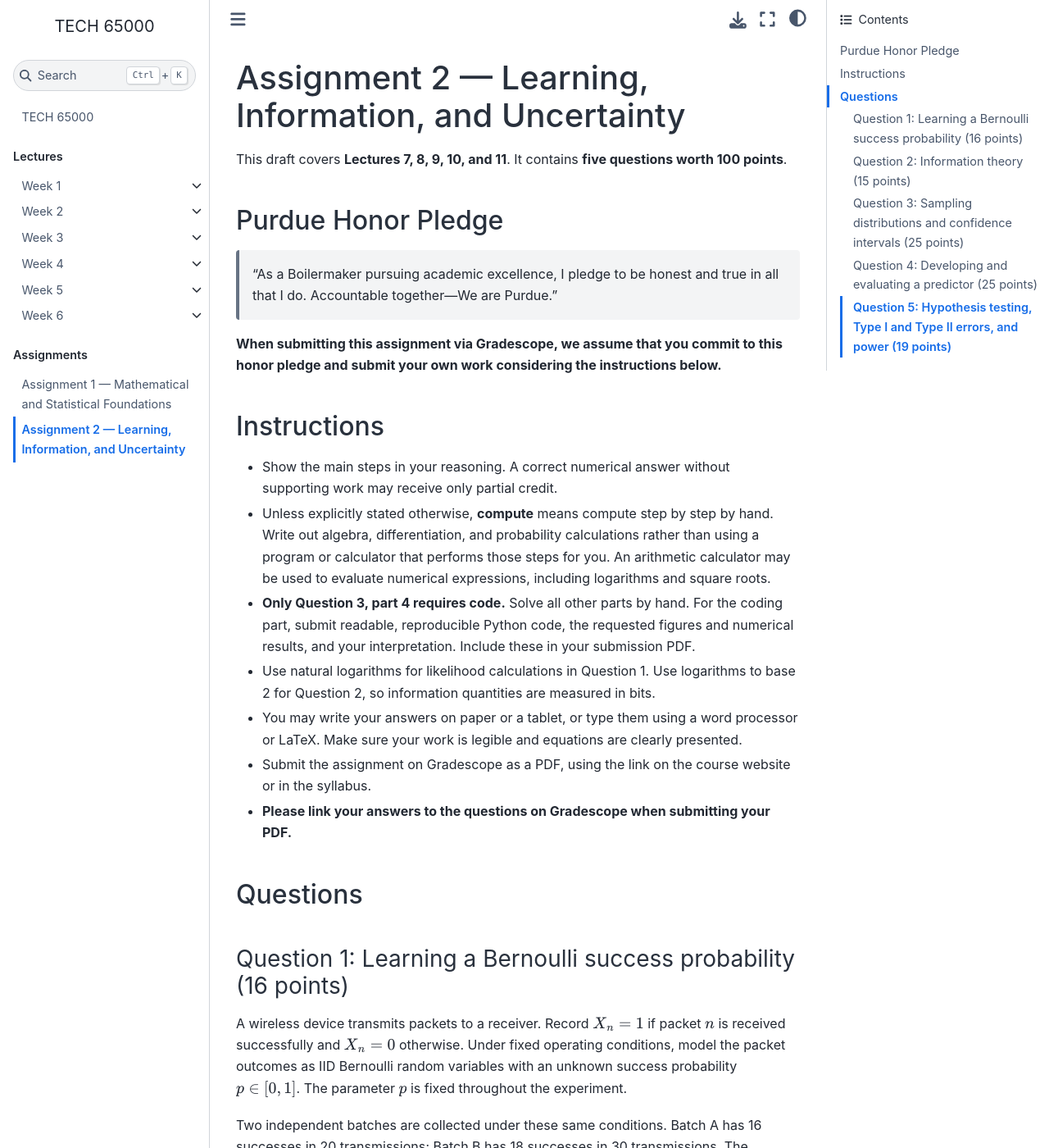
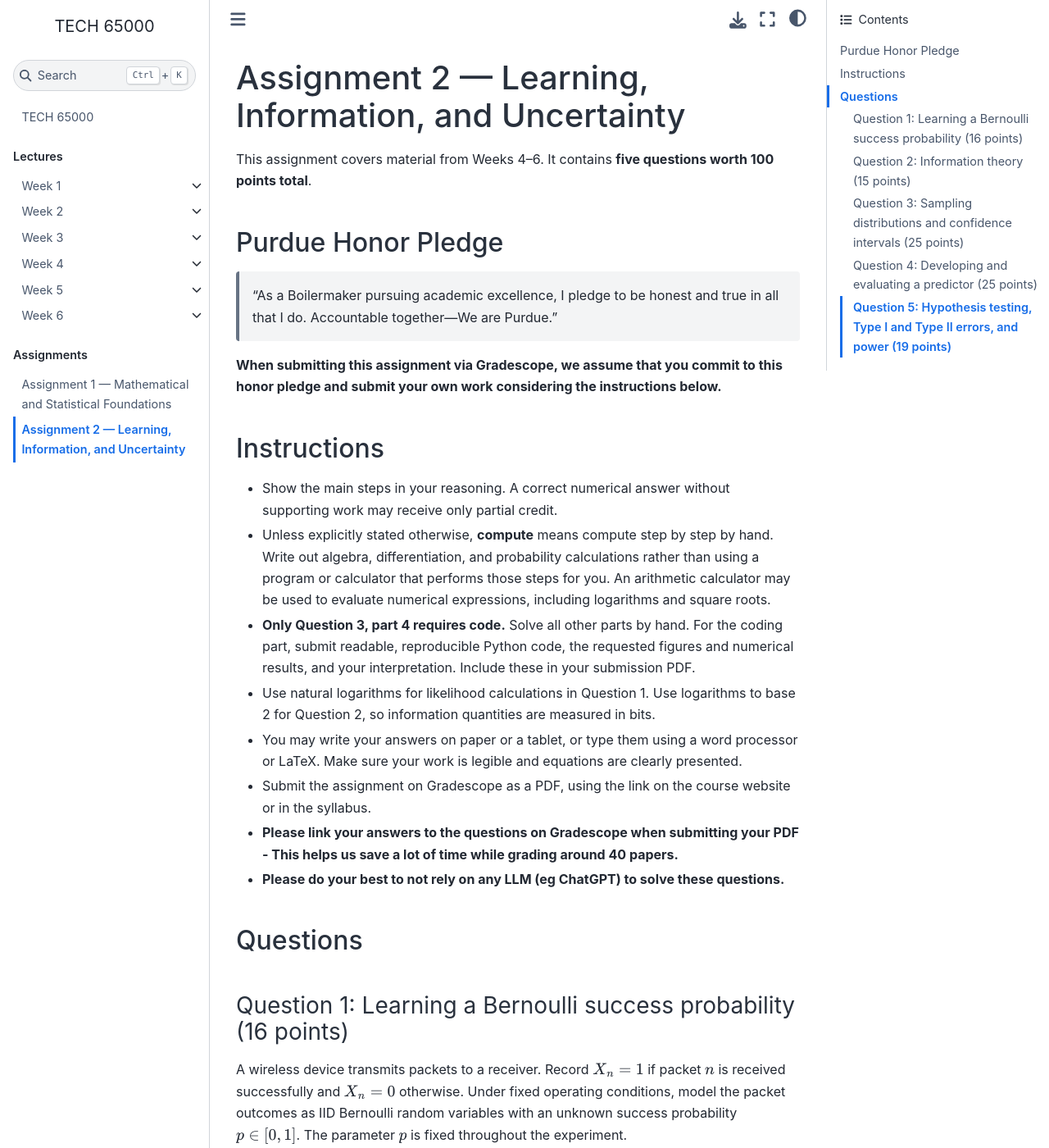
Before and after one commit to DTECH-650/DTECH-650.github.io, a Jupyter Book: the page built from assignments/assignment2.md, in a window 1280 px wide and 1400 px high. Shown: the whole window at 82% size. Built offline with Jupyter Book 1.0.4 settings and Sphinx 7.4.7 and the Sphinx Book theme 1.1.4, drawn with Linux system fonts in a browser that asks for light colours; pages that are not in the unit, such as notebooks, are missing from menus.

Commit message:
Update public Assignment 2 instructions

```diff
--- a/assignments/assignment2.md
+++ b/assignments/assignment2.md
@@ -1,6 +1,6 @@
 # Assignment 2 — Learning, Information, and Uncertainty
 
-This draft covers **Lectures 7, 8, 9, 10, and 11**. It contains **five questions worth 100 points**.
+This assignment covers material from Weeks 4–6. It contains **five questions worth 100 points total**.
 
 ## Purdue Honor Pledge
 
@@ -16,7 +16,8 @@ This draft covers **Lectures 7, 8, 9, 10, and 11**. It contains **five questions
 - Use natural logarithms for likelihood calculations in Question 1. Use logarithms to base 2 for Question 2, so information quantities are measured in bits.
 - You may write your answers on paper or a tablet, or type them using a word processor or LaTeX. Make sure your work is legible and equations are clearly presented.
 - Submit the assignment on Gradescope as a PDF, using the link on the course website or in the syllabus.
-- **Please link your answers to the questions on Gradescope when submitting your PDF.**
+- **Please link your answers to the questions on Gradescope when submitting your PDF - This helps us save a lot of time while grading around 40 papers.**
+- **Please do your best to not rely on any LLM (eg ChatGPT) to solve these questions.**
 
 ## Questions
 
```
